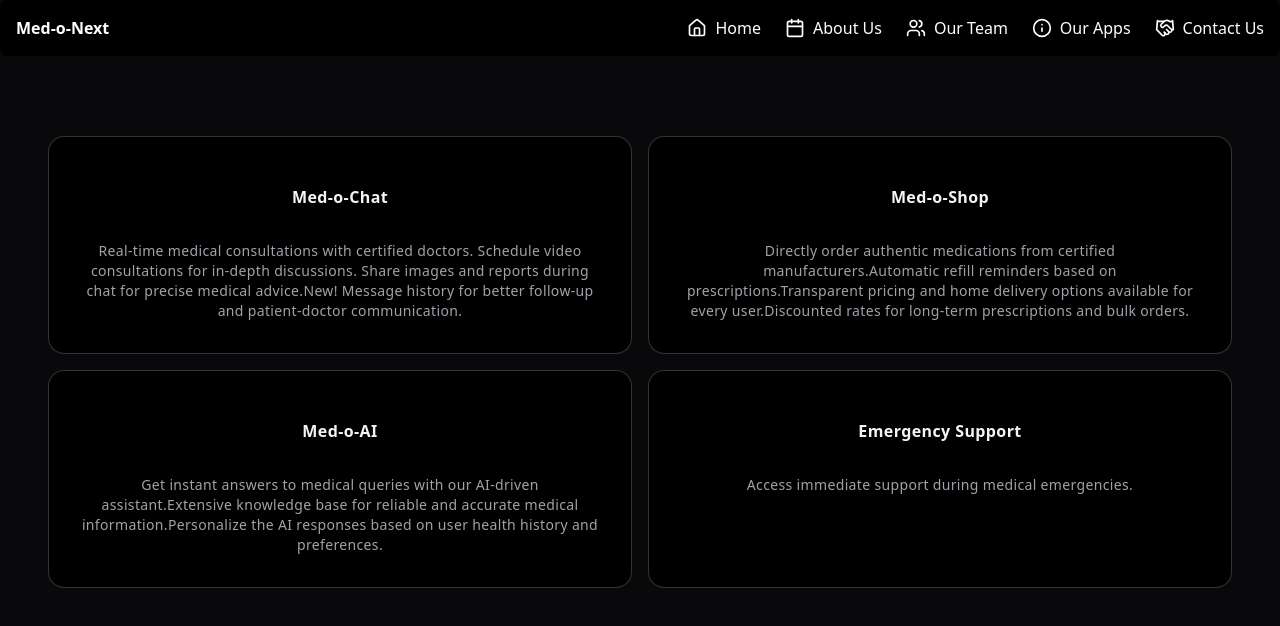
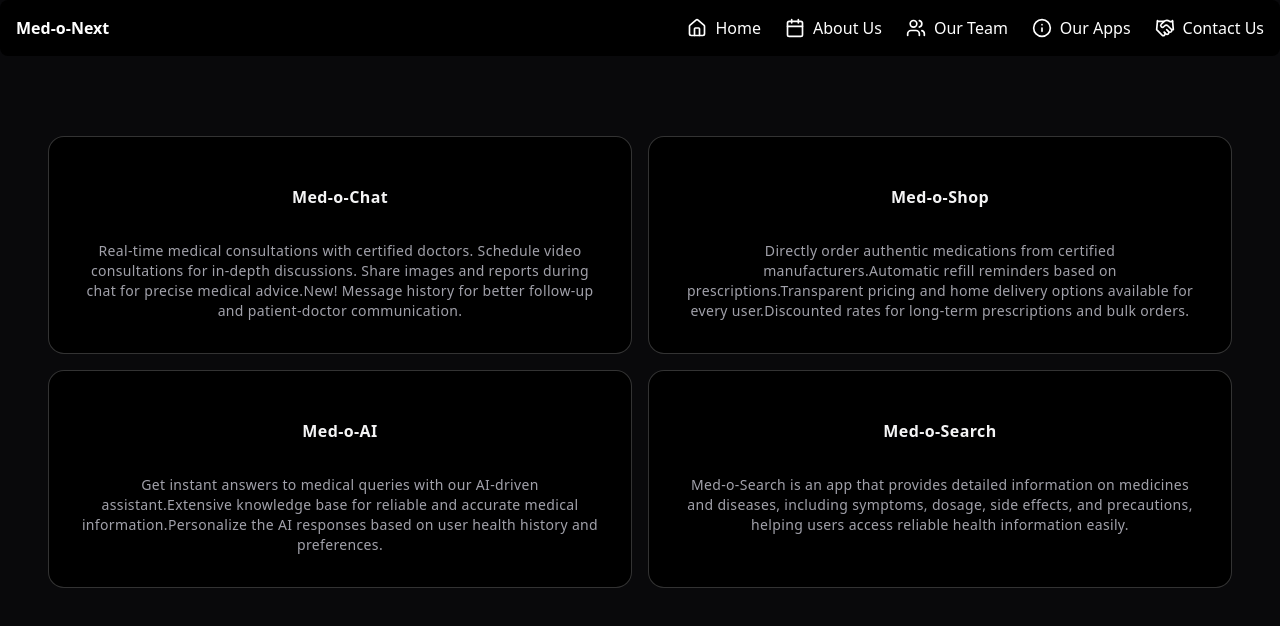
Before and after one commit to Megh2005/Med-o-Next-TJP, a Next.js app in the folder med-o-next-home/: page /apps in a window 1280 px wide. Shown: the top 626 px of the page. Built offline with nearby package versions, Linux system fonts and the light colour scheme.

Commit message:
Update page content; replace "Emergency Support" with "Med-o-Search" and enhance description for better clarity

```diff
--- a/med-o-next-home/app/apps/page.tsx
+++ b/med-o-next-home/app/apps/page.tsx
@@ -67,8 +67,9 @@ const Page = () => {
       link: "http://med-o-ai.vercel.app",
     },
     {
-      title: "Emergency Support",
-      description: "Access immediate support during medical emergencies.",
+      title: "Med-o-Search",
+      description:
+        "Med-o-Search is an app that provides detailed information on medicines and diseases, including symptoms, dosage, side effects, and precautions, helping users access reliable health information easily.",
       link: "https://example.com/emergency-support",
     },
   ];
```
